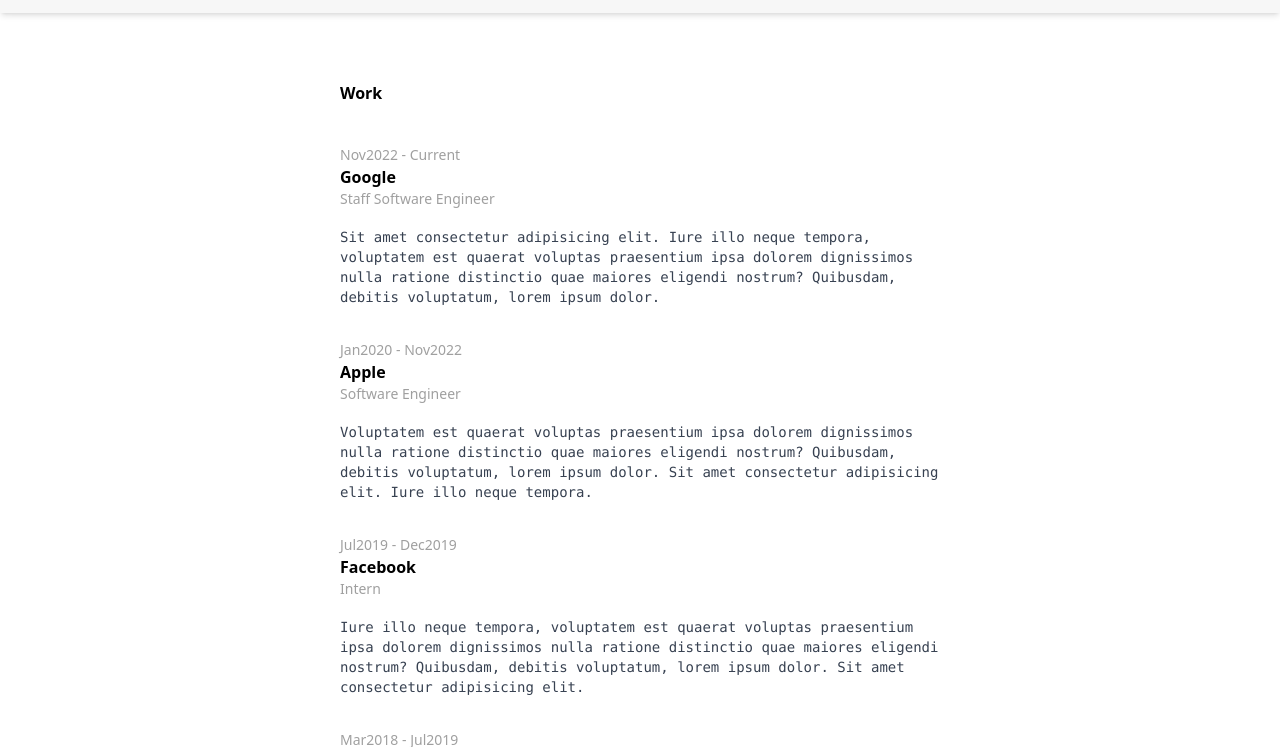
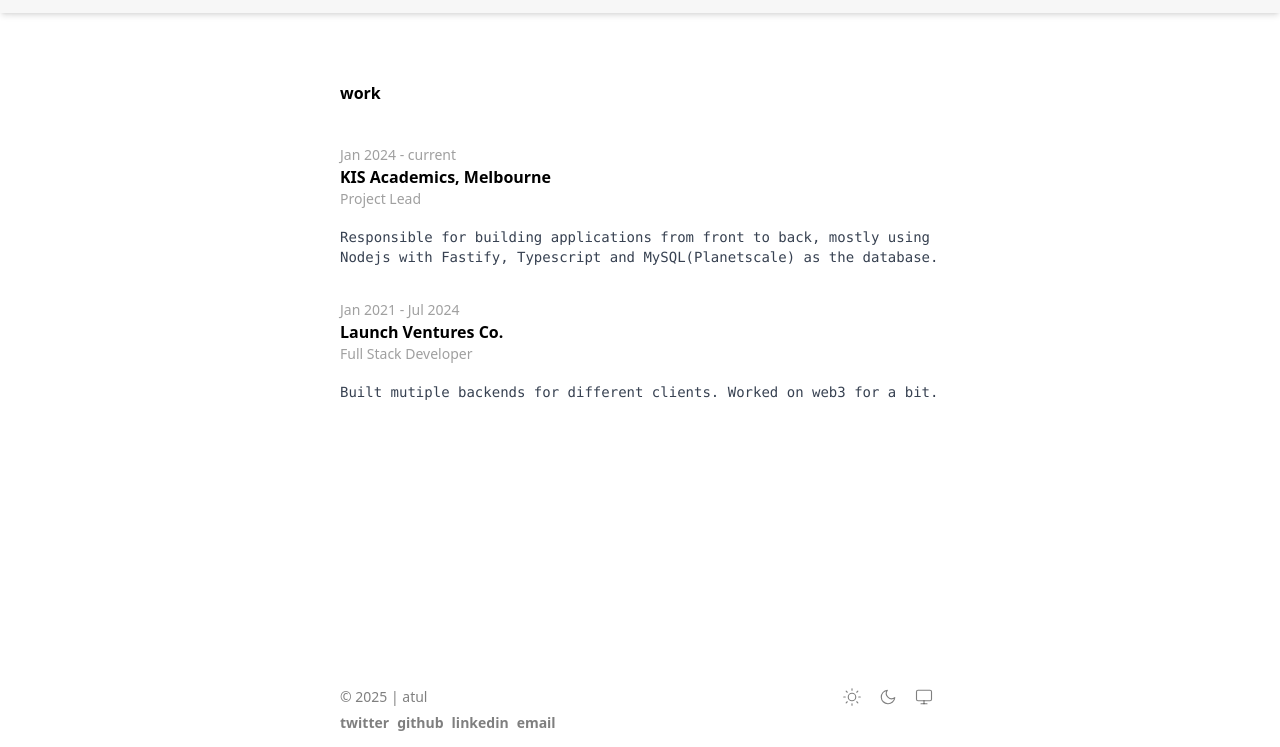
Before and after one commit to ap-atul/ap-atul.github.io, an Astro site: page /work in a window 1280 px wide. Shown: the part 47-794 px from the top of the page. Built offline with nearby package versions, Linux system fonts and the light colour scheme; Astro itself is replaced by a stand-in of ours; a web font is replaced by a local one.

Commit message:
add work content

```diff
--- a/src/components/Footer.astro
+++ b/src/components/Footer.astro
@@ -1,7 +1,8 @@
 ---
 import BackToTop from "@components/BackToTop.astro";
 import Container from "@components/Container.astro";
-import { SITE } from "@consts";
+import { SITE, SOCIALS } from "@consts";
+import Link from "./Link.astro";
 ---
 
 <footer class="animate">
@@ -88,5 +89,22 @@
         </button>
       </div>
     </div>
+
+    <div class="flex justify-between items-center text-sm">
+        <ul class="flex flex-wrap gap-2">
+          {SOCIALS.map(SOCIAL => (
+            <li class="flex gap-x-2 text-nowrap">
+              <Link href={SOCIAL.HREF} underline={false} external aria-label={`${SITE.NAME} on ${SOCIAL.NAME}`}>
+                {SOCIAL.NAME}
+              </Link>
+            </li>
+          ))}
+          <li class="line-clamp-1">
+            <Link href={`mailto:${SITE.EMAIL}`} underline={false} aria-label={`Email ${SITE.NAME}`}>
+              email
+            </Link>
+          </li>
+        </ul>
+    </div>
   </Container>
 </footer>
--- a/src/consts.ts
+++ b/src/consts.ts
@@ -30,7 +30,7 @@
 
 export const SOCIALS: Socials = [
   {
-    NAME: "twitter-x",
+    NAME: "twitter",
     HREF: "https://x.com/atul_patare",
   },
   {
--- a/src/content/work/apple.md
+++ /dev/null
@@ -1,8 +0,0 @@
----
-company: "Apple"
-role: "Software Engineer"
-dateStart: "01/01/2020"
-dateEnd: "11/27/2022"
----
-
-Voluptatem est quaerat voluptas praesentium ipsa dolorem dignissimos nulla ratione distinctio quae maiores eligendi nostrum? Quibusdam, debitis voluptatum, lorem ipsum dolor. Sit amet consectetur adipisicing elit. Iure illo neque tempora.
--- a/src/content/work/facebook.md
+++ /dev/null
@@ -1,8 +0,0 @@
----
-company: "Facebook"
-role: "Intern"
-dateStart: "07/01/2019"
-dateEnd: "12/31/2019"
----
-
-Iure illo neque tempora, voluptatem est quaerat voluptas praesentium ipsa dolorem dignissimos nulla ratione distinctio quae maiores eligendi nostrum? Quibusdam, debitis voluptatum, lorem ipsum dolor. Sit amet consectetur adipisicing elit.
--- a/src/content/work/google.md
+++ /dev/null
@@ -1,8 +0,0 @@
----
-company: "Google"
-role: "Staff Software Engineer"
-dateStart: "11/27/2022"
-dateEnd: "Current"
----
-
-Sit amet consectetur adipisicing elit. Iure illo neque tempora, voluptatem est quaerat voluptas praesentium ipsa dolorem dignissimos nulla ratione distinctio quae maiores eligendi nostrum? Quibusdam, debitis voluptatum, lorem ipsum dolor.
--- /dev/null
+++ b/src/content/work/kis.md
@@ -0,0 +1,8 @@
+---
+company: "KIS Academics, Melbourne"
+role: "Project Lead"
+dateStart: "01/06/2024"
+dateEnd: "current"
+---
+
+Responsible for building applications from front to back, mostly using Nodejs with Fastify, Typescript and MySQL(Planetscale) as the database.
--- /dev/null
+++ b/src/content/work/lv.md
@@ -0,0 +1,8 @@
+---
+company: "Launch Ventures Co."
+role: "Full Stack Developer"
+dateStart: "01/06/2021"
+dateEnd: "July 2024"
+---
+
+Built mutiple backends for different clients. Worked on web3 for a bit.
--- a/src/content/work/mcdonalds.md
+++ /dev/null
@@ -1,8 +0,0 @@
----
-company: "McDonalds"
-role: "French Fryer"
-dateStart: "03/16/2018"
-dateEnd: "07/01/2019"
----
-
-Lorem ipsum dolor, sit amet consectetur adipisicing elit. Iure illo neque tempora, voluptatem est quaerat voluptas praesentium ipsa dolorem dignissimos nulla ratione distinctio quae maiores eligendi nostrum? Quibusdam, debitis voluptatum.
--- a/src/lib/utils.ts
+++ b/src/lib/utils.ts
@@ -36,5 +36,5 @@
     }
   }
 
-  return `${startMonth}${startYear} - ${endMonth}${endYear}`;
+  return `${startMonth} ${startYear} - ${endMonth} ${endYear}`;
 }
--- a/src/pages/work/index.astro
+++ b/src/pages/work/index.astro
@@ -1,9 +1,9 @@
 ---
+import Container from "@components/Container.astro";
+import { WORK } from "@consts";
+import PageLayout from "@layouts/PageLayout.astro";
+import { dateRange } from "@lib/utils";
 import { getCollection } from "astro:content";
-import PageLayout from "@layouts/PageLayout.astro";
-import Container from "@components/Container.astro";
-import { dateRange } from "@lib/utils";
-import { WORK } from "@consts";
 
 const collection = (await getCollection("work"))
   .sort((a, b) => new Date(b.data.dateStart).valueOf() - new Date(a.data.dateStart).valueOf());
@@ -20,7 +20,7 @@
   <Container>
     <div class="space-y-10">
       <div class="animate font-semibold text-black dark:text-white">
-        Work
+        work
       </div>
       <ul class="flex flex-col space-y-4">
         {
```
Also changed, not shown: public/astro-nano.png (deleted), public/astro-sphere.jpg (deleted), public/deploy_netlify.svg (deleted), public/deploy_vercel.svg (deleted), public/lighthouse.png (deleted), public/patrick.webp (deleted).
